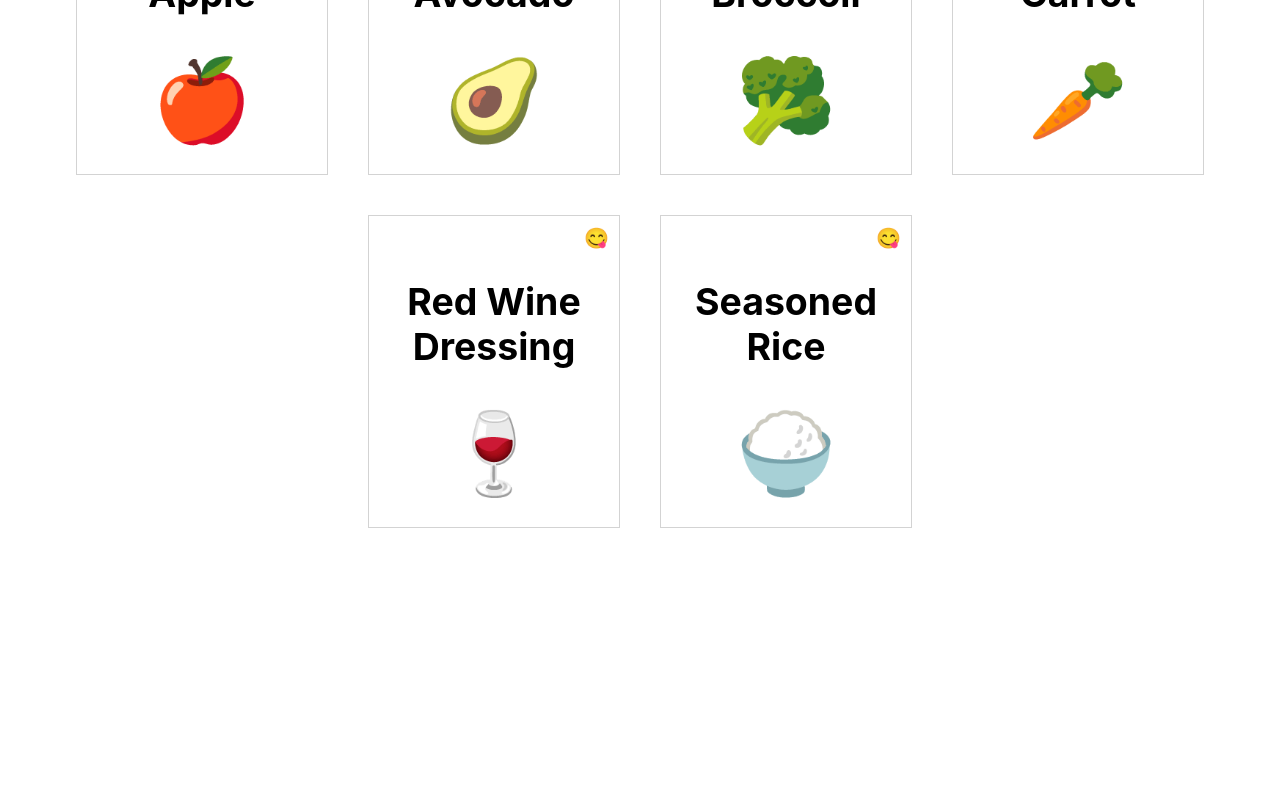
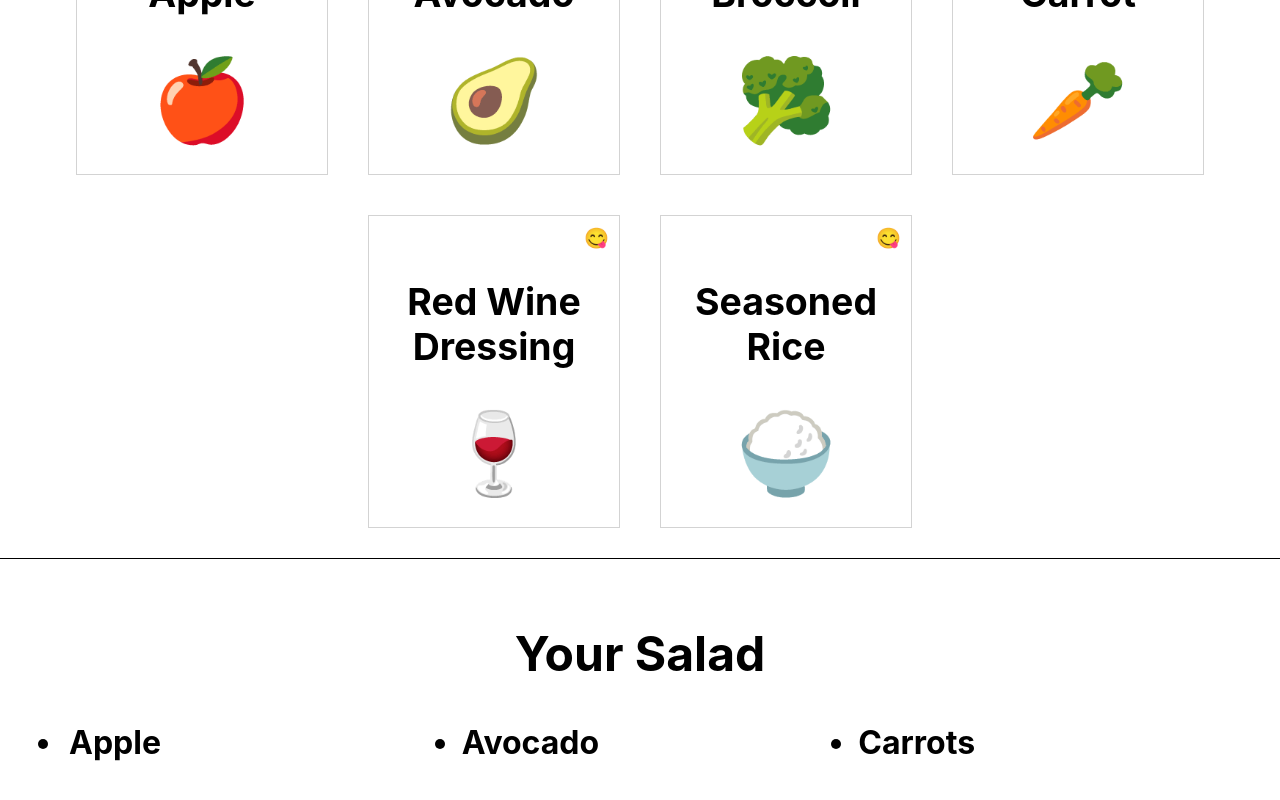
Before and after one commit to topcook/myReactApp, a React (Create React App) app: page / in a window 1280 px wide. Shown: the part 234-1034 px from the top of the page. Before the commit the page ends 814 px from the top, so only its background shows below. Built offline with nearby package versions, Linux system fonts and the light colour scheme.

Commit message:
I added SaladSummary component.

```diff
--- a/src/components/SaladMaker/SaladMaker.js
+++ b/src/components/SaladMaker/SaladMaker.js
@@ -1,6 +1,7 @@
 import React from "react";
 import { createUseStyles } from 'react-jss';
 import SaladBuilder from "../SaladBuilder/SaladBuilder";
+import SaladSummary from "../SaladSummary/SaladSummary";
 
 const useStyles = createUseStyles({
     wrapper: {
@@ -17,6 +18,7 @@ export default function SaladMaker() {
             Build Your Custom Salad!
             <sapn role = "img" aria-label = "salad">🥗</sapn>
             <SaladBuilder />
+            <SaladSummary />
         </h1>
     );
 }
--- /dev/null
+++ b/src/components/SaladSummary/SaladSummary.js
@@ -0,0 +1,34 @@
+import React from "react";
+import { createUseStyles } from 'react-jss';
+
+const useStyles = createUseStyles({
+    list: {
+        display:'flex',
+        flexDirection:'column',
+        flexWrap:'wrap',
+        maxHeight:50,
+        '& li': {
+            width:100
+        }
+    },
+    wrapper: {
+        borderTop: 'black solid 1px',
+        display: 'block',
+        padding: 25
+    }
+});
+
+export default function SaladSummary() {
+    const classes = useStyles();
+
+    return(
+        <div className={classes.wrapper}>
+            <h2>Your Salad</h2>
+            <ul className={classes.list}>
+                <li>Apple</li>
+                <li>Avocado</li>
+                <li>Carrots</li>
+            </ul>
+        </div>
+    );
+}
```
Also changed, not shown: src/components/SaladSummary/SaladSummary.css (added).
